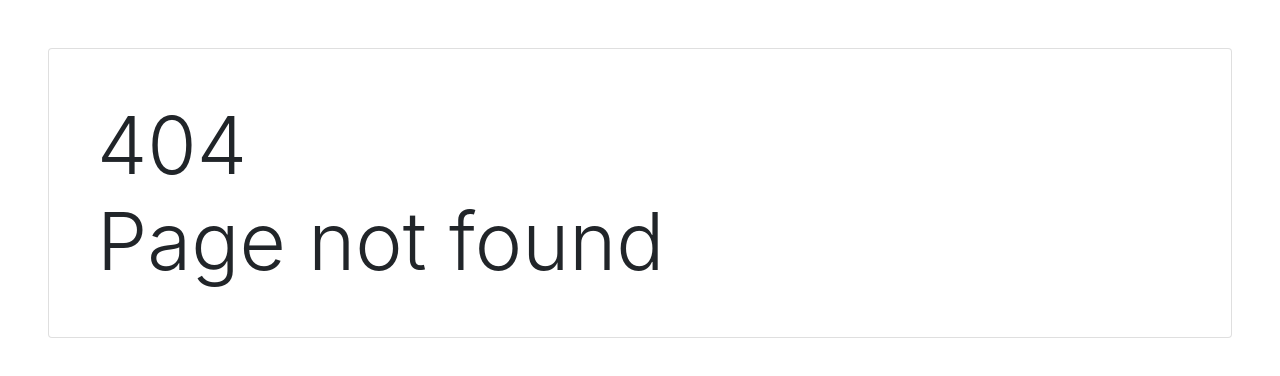
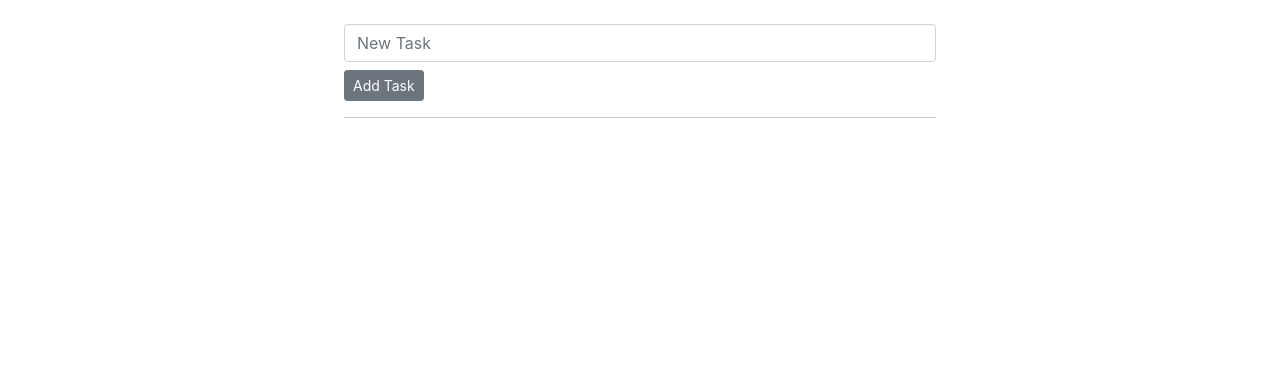
Before and after one commit to rahulmourya336/react-101, a React (Create React App) app: page /todo in a window 1280 px wide. Before the commit this address had no page. Shown: the top 376 px of the page. Built offline with nearby package versions, Linux system fonts and the light colour scheme.

Commit message:
[Add] netlify fix

```diff
--- a/src/NotFound/NotFound.js
+++ b/src/NotFound/NotFound.js
@@ -1,9 +1,11 @@
-import React from 'react';
+import React, { Component } from 'react';
 
-const notFound = () => {
-    return (
-        <h1 className="display-1 p-5 m-5 card"> <span>404</span> Page not found</h1>
-    );
+class notFound extends Component {
+    render() {
+        return (
+            <h1 className="display-1 p-5 m-5 card"><span>404</span> Page not found</h1>
+        );
+    }
 }
 
 export default notFound;
--- a/src/index.js
+++ b/src/index.js
@@ -3,7 +3,7 @@ import ReactDOM from 'react-dom';
 import './index.css';
 import App from './App';
 import Todo from './Todo/Todo';
-import NotFound from './NotFound/NotFound';
+// import NotFound from './NotFound/NotFound';
 import CurrencyConvertor from './CurrencyConvertor/CurrencyConvertor';
 import reportWebVitals from './reportWebVitals';
 import { Route, BrowserRouter as Router } from 'react-router-dom'
@@ -11,18 +11,15 @@ import { Route, BrowserRouter as Router } from 'react-router-dom'
 const routing = (
   <Router>
     <div>
-      <Route path="#/app" component={App} />
-      <Route path="#/todo" component={Todo} />
-      <Route path="#/currency-convertor" component={CurrencyConvertor} />
-      <Route path="" component={NotFound} />
+      <Route path="/app" component={App} />
+      <Route path="/todo" component={Todo} />
+      <Route path="/currency-convertor" component={CurrencyConvertor} />
+      {/* <Route path="*" component={NotFound} /> */}
     </div>
   </Router>
 )
 
-ReactDOM.render(
-  routing,
-  document.getElementById('root')
-);
+ReactDOM.render(routing, document.getElementById('root'));
 
 // If you want to start measuring performance in your app, pass a function
 // to log results (for example: reportWebVitals(console.log))
```
Also changed, not shown: 2 other files (tests, documents, lock files or other folders).
